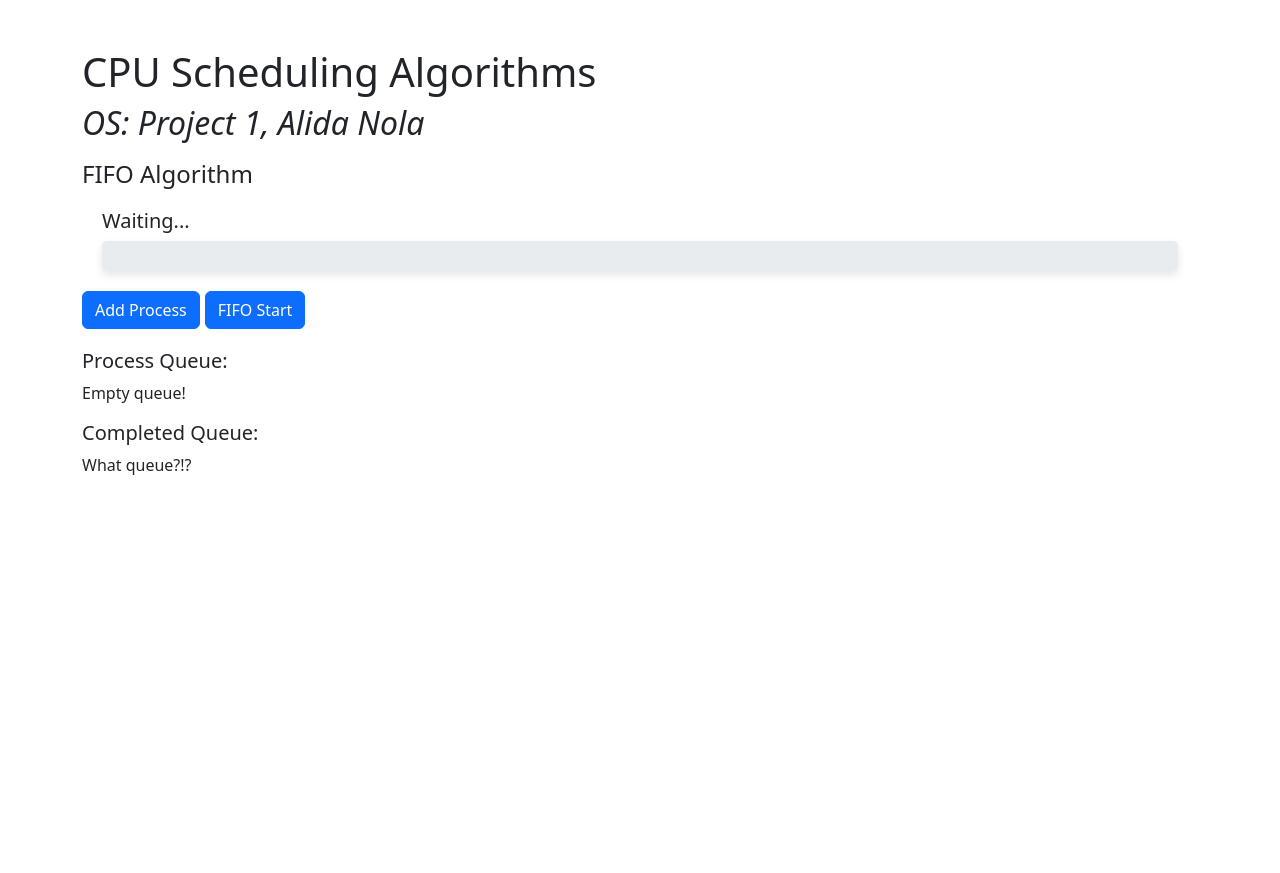
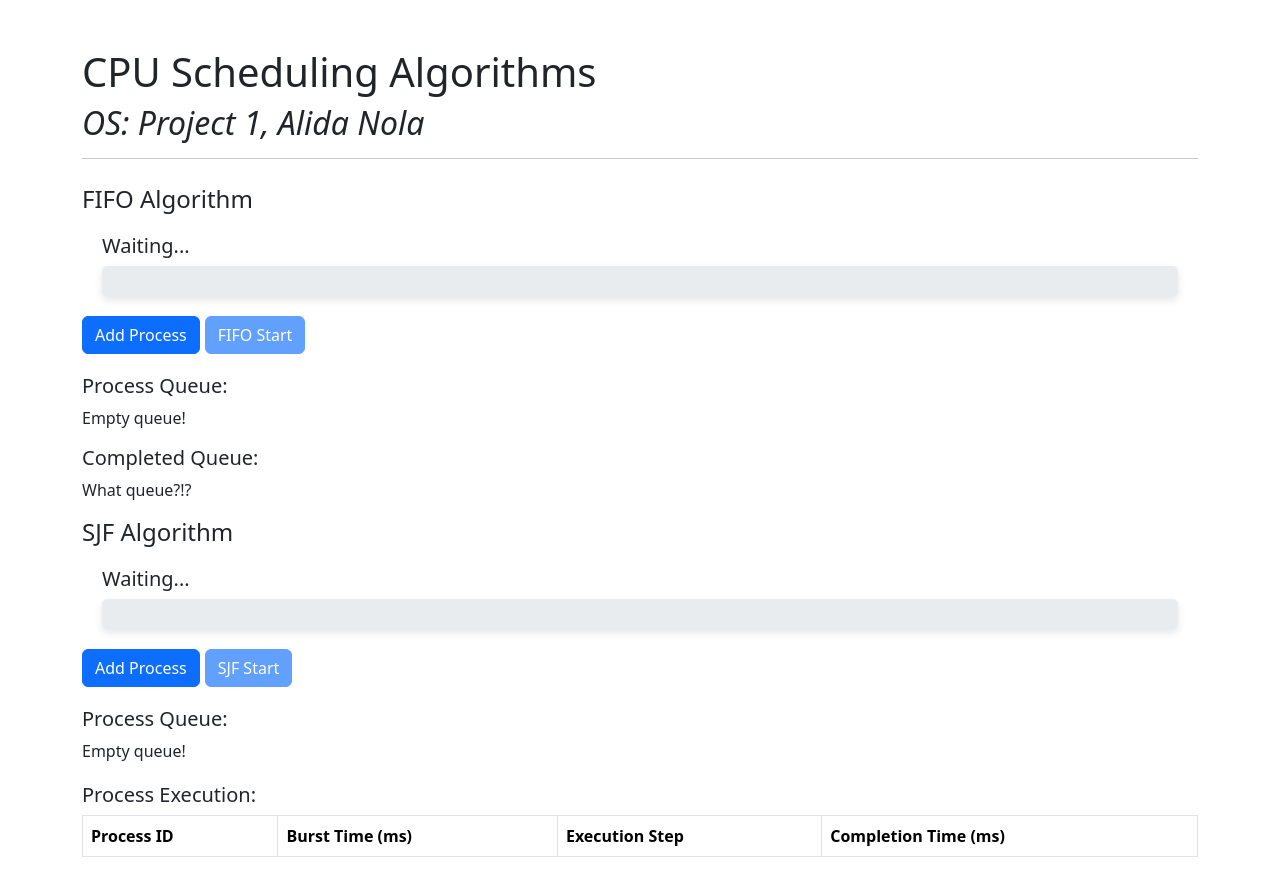
Before and after one commit to alida-nola/OSProject1, a React (Create React App) app in the folder project1/: page / in a window 1280 px wide. Before the commit the page ends 800 px from the top, so only its background shows below. Built offline with nearby package versions, Linux system fonts and the light colour scheme.

Commit message:
progress-SJF

```diff
--- a/project1/src/App.js
+++ b/project1/src/App.js
@@ -1,6 +1,7 @@
 import React from "react";
 import "bootstrap/dist/css/bootstrap.min.css";
-import FIFO from './Algo';
+import FIFO from './FIFO';
+import SJF from './SJF';
 
 function App() {
     return (
@@ -8,10 +9,12 @@ function App() {
             <div style = {{paddingBottom: "10px"}}>
                 <h1>CPU Scheduling Algorithms</h1>
                 <h2><i>OS: Project 1, Alida Nola</i></h2>
+                <hr></hr>
             </div>
 
             <div>
                 <FIFO/>
+                <SJF/>
             </div>
         </div>
     )
--- a/project1/src/Algo.js
+++ b/project1/src/FIFO.js
@@ -47,7 +47,7 @@ export default function FIFO() {
             <h4>FIFO Algorithm</h4>
         </div>
 
-        <div style={{ margin: "20px" }}>
+        <div style = {{ margin: "20px" }}>
                 {exe && (
                     <div style={{ marginBottom: "20px" }}>
                         <img
@@ -71,11 +71,11 @@ export default function FIFO() {
                 />
             </div>
 
-        <Button onClick={addProcess} style = {{marginRight: "5px"}}>
+        <Button onClick = {addProcess} style = {{marginRight: "5px"}}>
             Add Process
         </Button>
 
-        <Button onClick={exeFIFO}>
+        <Button onClick = {exeFIFO} disabled = {queue.length === 0}>
             {exe ? `Executing Process...` : "FIFO Start"}
         </Button>
 
--- /dev/null
+++ b/project1/src/SJF.js
@@ -0,0 +1,136 @@
+import { useState } from "react";
+import Button from "react-bootstrap/Button"
+import ProgressBar from "react-bootstrap/ProgressBar";
+import "bootstrap/dist/css/bootstrap.min.css";
+import "bootstrap-icons/font/bootstrap-icons.css";
+import Table from "react-bootstrap/Table";
+import catGif from './catType.gif';
+
+export default function SJF() {
+    const[queue, setQueue] = useState([]);
+    const [completedQueue, setCompletedQueue] = useState([]);
+    const[exe, setExe] = useState(null);
+    const[progress, setProgress] = useState(0)
+    const[run, setRun] = useState(false)
+
+    const addProcess = () => {
+        setCompletedQueue([]);
+        const newProcess = Array.from({ length: 4}, (_, index) => ({
+            id: queue.length + index + 1,
+            burstTime: Math.floor(Math.random() * 10) + 1,
+        }));
+        setQueue(prevQueue => [...queue, ...newProcess]);
+    };
+
+    const executeProcess = async (process) => {
+        return new Promise(resolve => {
+            setExe(process);
+            setProgress(0);
+            let progressValue = 0;
+            const interval = setInterval(() => {
+                progressValue += 10;
+                setProgress(progressValue);
+                if (progressValue >= 100) {
+                    clearInterval(interval);
+                    resolve();
+                }
+            }, process.burstTime * 100);
+        });
+    };
+
+    const exeSJF = async () => {
+        if (queue.length === 0) return;
+        setRun(true);
+        let sortedQueue = [...queue].sort((a, b) => a.burstTime - b.burstTime);
+        let completionTime = 0;
+        let executionOrder = [];
+
+        for (let process of sortedQueue) {
+            await executeProcess(process);
+            completionTime += process.burstTime;
+            executionOrder.push({ ...process, completionTime });
+        }
+        setCompletedQueue(executionOrder);
+        setExe(null);
+        setRun(false);
+        setQueue([]);
+        setProgress(0);
+    };
+
+    return (
+        <div>
+            <h4>SJF Algorithm</h4>
+
+            <div style={{ margin: "20px" }}>
+                {exe && (
+                    <div style={{ marginBottom: "20px" }}>
+                        <img
+                            src={catGif}
+                            style={{ width: "200px", height: "auto", display: "block", margin: "0 auto" }}
+                        />
+                    </div>
+                )}
+
+                <h5>{exe ? `Executing: P${exe.id} (Burst Time: ${exe.burstTime}s)` : "Waiting..."}</h5>
+                <ProgressBar
+                    now={progress}
+                    label={`${Math.round(progress)}%`}
+                    animated
+                    variant="success"
+                    style={{
+                        height: "30px",
+                        borderRadius: "5px",
+                        boxShadow: "0 4px 8px rgba(0, 0, 0, 0.1)",
+                    }}
+                />
+            </div>
+
+            <Button onClick = {addProcess} style = {{ marginRight: "5px" }}>
+                Add Process
+            </Button>
+
+            <Button onClick = {exeSJF} disabled = {exe || queue.length === 0}>
+                {exe ? `Executing Process...` : "SJF Start"}
+            </Button>
+
+            <div style = {{marginTop:"20px"}}>
+                <h5>Process Queue: </h5>
+                {queue.length === 0 ? (
+                    <p>Empty queue!</p>
+                ) : (
+                <ul>
+                    {queue.map((p) => (
+                        <li key = {p.id}>
+                            P{p.id} (Burst Time: {p.burstTime}s)
+                        </li>
+                    ))}
+                </ul>
+            )}
+            </div>
+
+            <div style= {{ marginTop: "20px" }}>
+                <h5>Process Execution: </h5>
+                <Table striped bordered hover>
+                    <thead>
+                        <tr>
+                            <th>Process ID</th>
+                            <th>Burst Time (ms)</th>
+                            <th>Execution Step</th>
+                            <th>Completion Time (ms)</th>
+                        </tr>
+                    </thead>
+                    <tbody>
+                        {completedQueue.map((process, index) => (
+                            <tr key={process.id}>
+                                <td>{process.id}</td>
+                                <td>{process.burstTime}</td>
+                                <td>Step {index + 1}</td>
+                                <td>{process.completionTime}</td>
+                            </tr>
+                        ))}
+                    </tbody>
+                </Table>
+            </div>
+        </div>
+    );
+}
```
